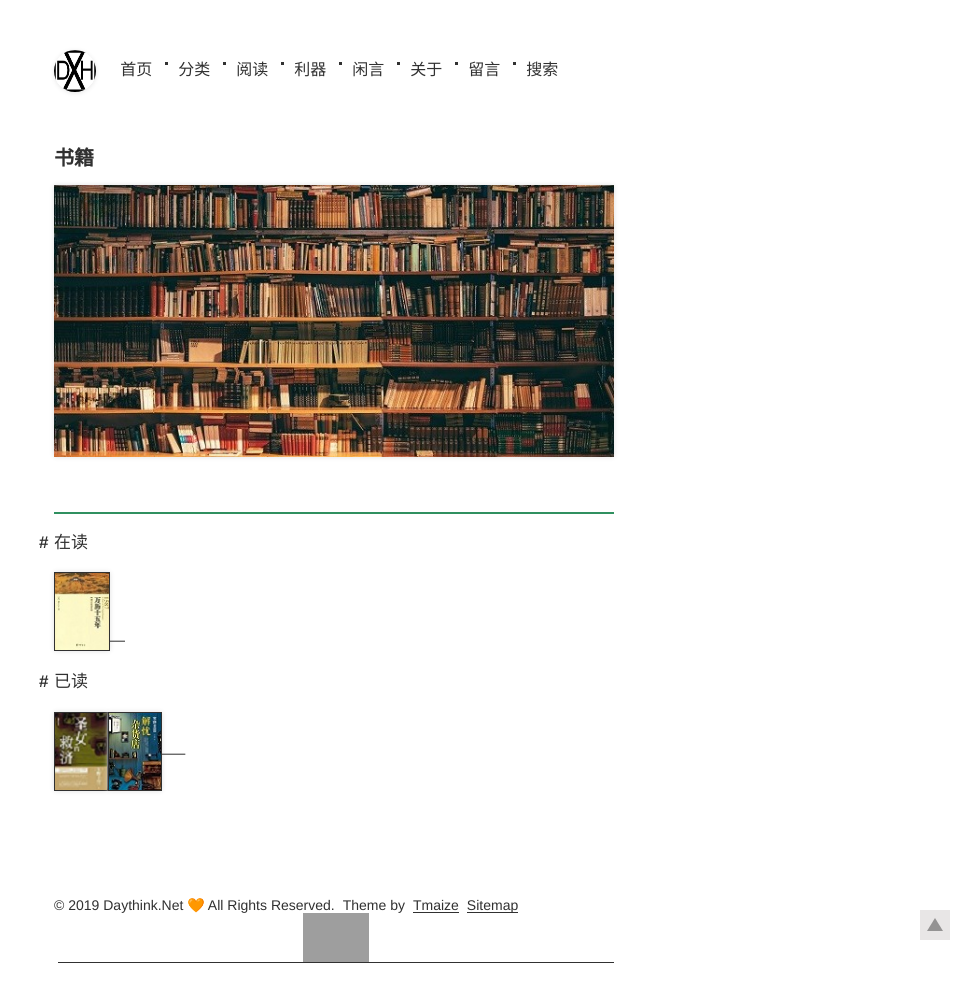
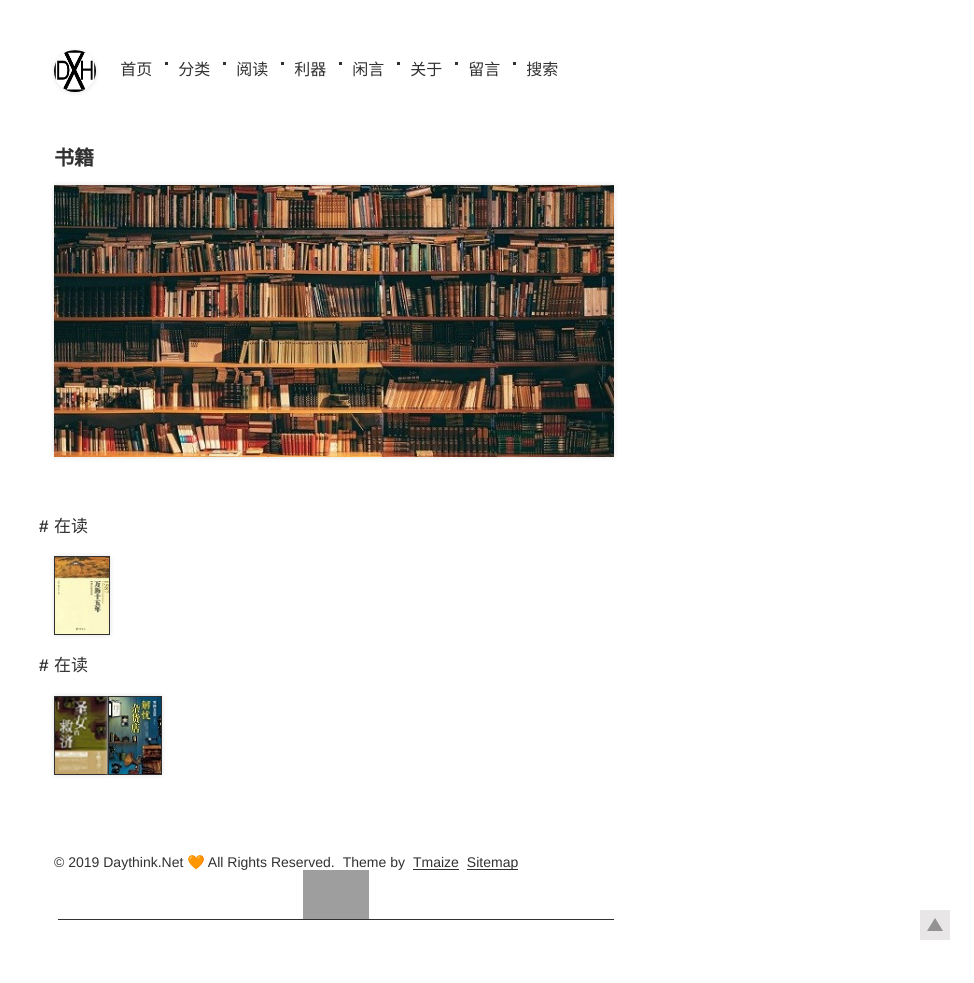
Before and after one commit to Devinteng/blog3, a Jekyll site: the page built from pages/阅读.md, in a window 1280 px wide. Shown: the whole page, without its empty margins (306-1280 px from the left). Built offline with Jekyll 4.4.1, drawn with Linux system fonts in a browser that asks for light colours; after the commit the page ends 940 px from its top, so only the background shows below that; grey boxes are pictures that could not be loaded.

Commit message:
Update 阅读.md

```diff
--- a/pages/阅读.md
+++ b/pages/阅读.md
@@ -6,16 +6,14 @@ title: 书籍
 ![书](/img/book.jpg)
 <br/>
 
-***
 ## 在读
 <a href="" target=""><img src="/img/万历十五年.jpg" height="80" width="56" border="1" align="left" > </a>
 <br/>
 <br/>
----
-## 已读
+<br/>
+
+## 在读
 <a href="" target=""><img src="/img/剩女的救济.jpg" height="80" width="54" border="1" align="left" > </a> <a href="" target=""><img src="/img/解忧杂货店.jpg" height="80" width="54" border="1" align="left" > </a>
-<br/>
------
 <br/>
 <br/>
 <br/>
```
